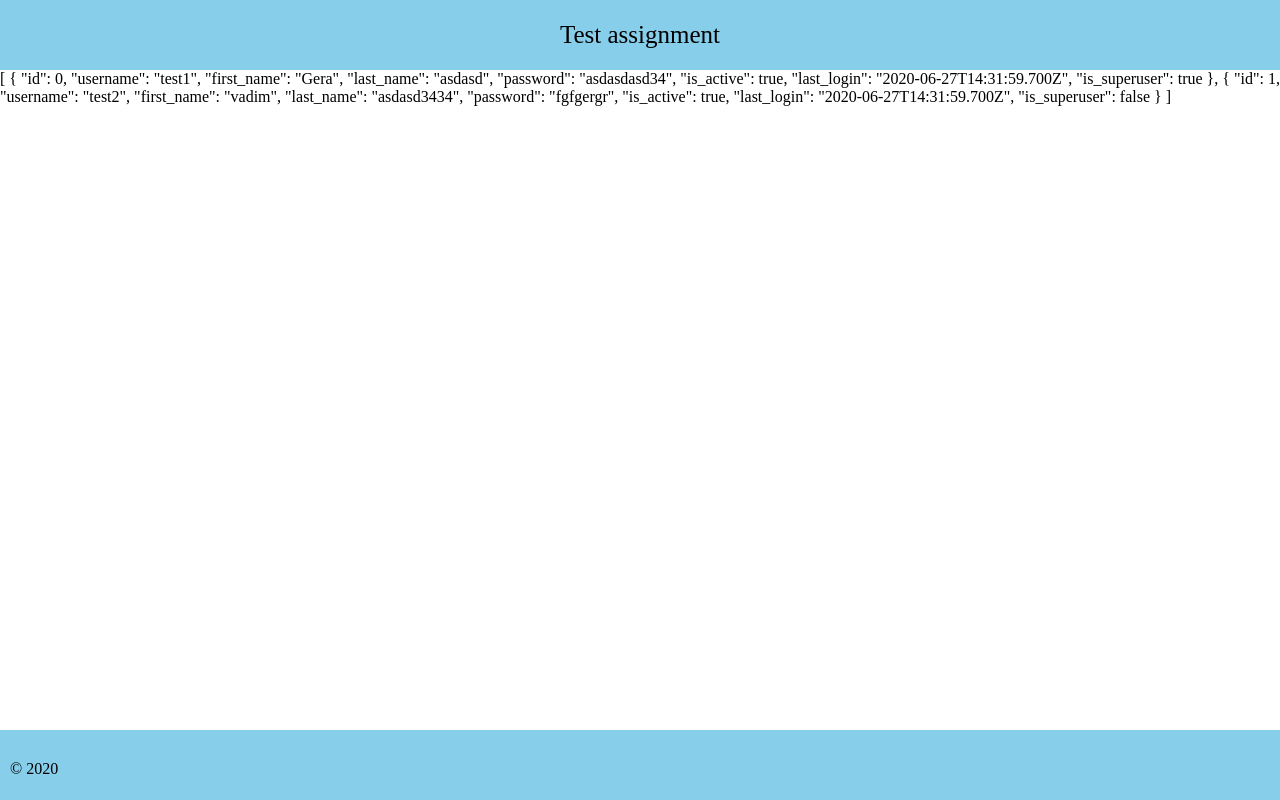
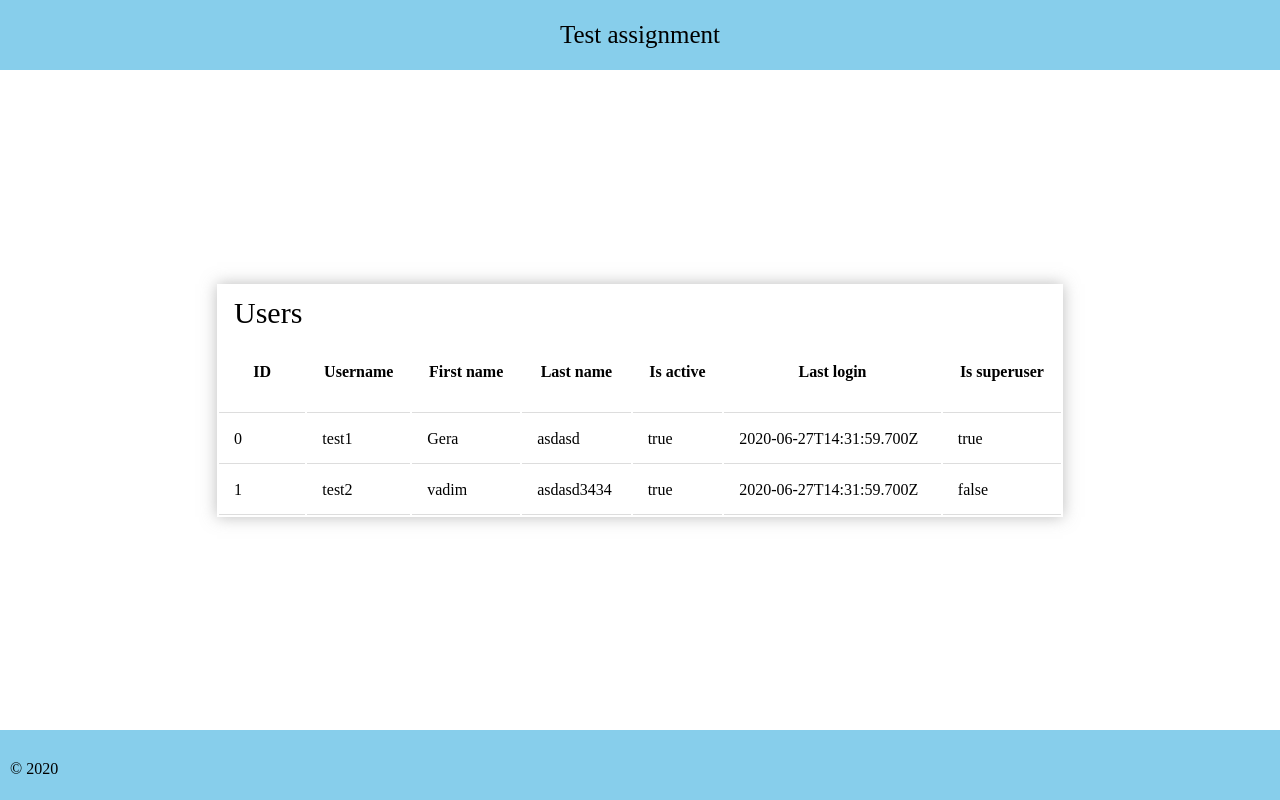
Before and after one commit to soldor37/authAsign, a Vue app: page /users in a window 1280 px wide. Built offline with nearby package versions, Linux system fonts and the light colour scheme; no server answers.

Commit message:
simple table users

```diff
--- a/src/components/Users.vue
+++ b/src/components/Users.vue
@@ -1,6 +1,32 @@
 <template>
-  <div class="users">
-    {{testUsers}}
+  <div class="users" style="overflow-x:auto;">
+  <table class="usersTable">
+    <thead>
+      <tr class="usersTable__toolbar">
+        <div class="usersTable__toolbar__title">Users</div>
+      </tr>
+      <tr class="usersTable__headers">
+        <th>ID</th>
+        <th>Username</th>
+        <th>First name</th>
+        <th>Last name</th>
+        <th>Is active</th>
+        <th>Last login</th>
+        <th>Is superuser</th>
+      </tr>
+    </thead>
+    <tbody class="usersTable__data">
+      <tr v-for="user in testUsers" v-bind:key="user.id">
+        <td>{{user.id}}</td>
+        <td>{{user.username}}</td>
+        <td>{{user.first_name}}</td>
+        <td>{{user.last_name}}</td>
+        <td>{{user.is_active}}</td>
+        <td>{{user.last_login}}</td>
+        <td>{{user.is_superuser}}</td>
+      </tr>
+    </tbody>
+  </table>
   </div>
 </template>
 
@@ -37,7 +63,8 @@ export default {
         username: "test_super",
         password: "Nf<U4f<rDbtDxAPn"
       },
-      authToken: ""
+      authToken: "",
+
     };
   },
   created() {
@@ -56,7 +83,7 @@ export default {
           app.authData
         )
         .then(response => {
-          console.log(response);
+          //console.log(response);
           app.authToken = response.data.token;
         })
         .catch(error => {
@@ -89,4 +116,27 @@ export default {
 
 
 <style>
+tr:not(.usersTable__toolbar):hover {background-color: #f5f5f5;}
+.usersTable__toolbar__title{
+  font-size: 30px;
+  padding: 10px 0px 0px 15px;
+}
+.users{
+  align-items: center;
+  justify-content: center;
+  display: flex;
+  width: 940px;
+  margin: 10px;
+}
+.usersTable{
+  width: 90%;
+  box-shadow: 0 0 15px rgba(122,122,122,0.5);
+}
+.usersTable th{
+  height: 50px;
+}
+.usersTable th, td{
+  padding: 15px;
+  border-bottom: 1px solid #ddd;
+}
 </style>
```
